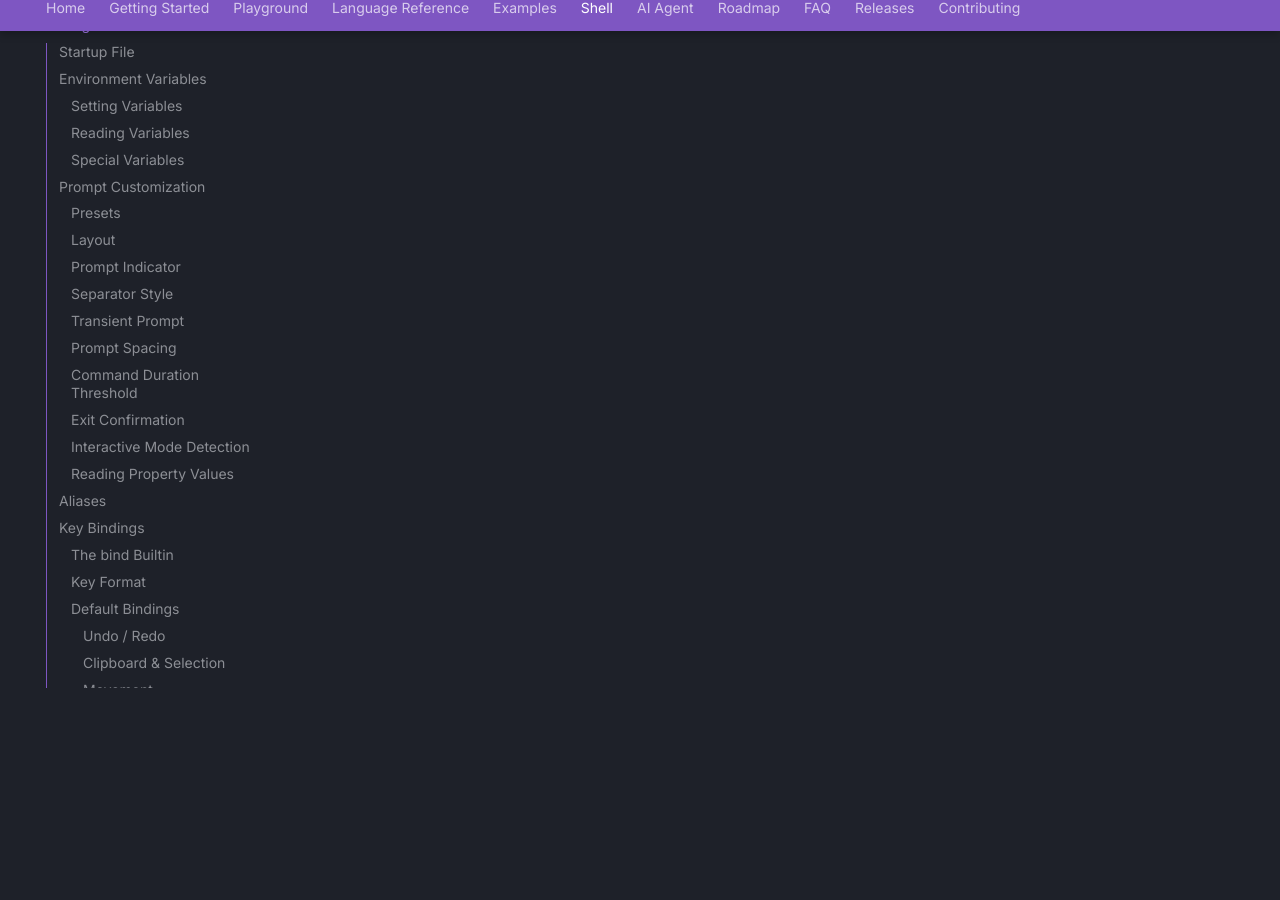
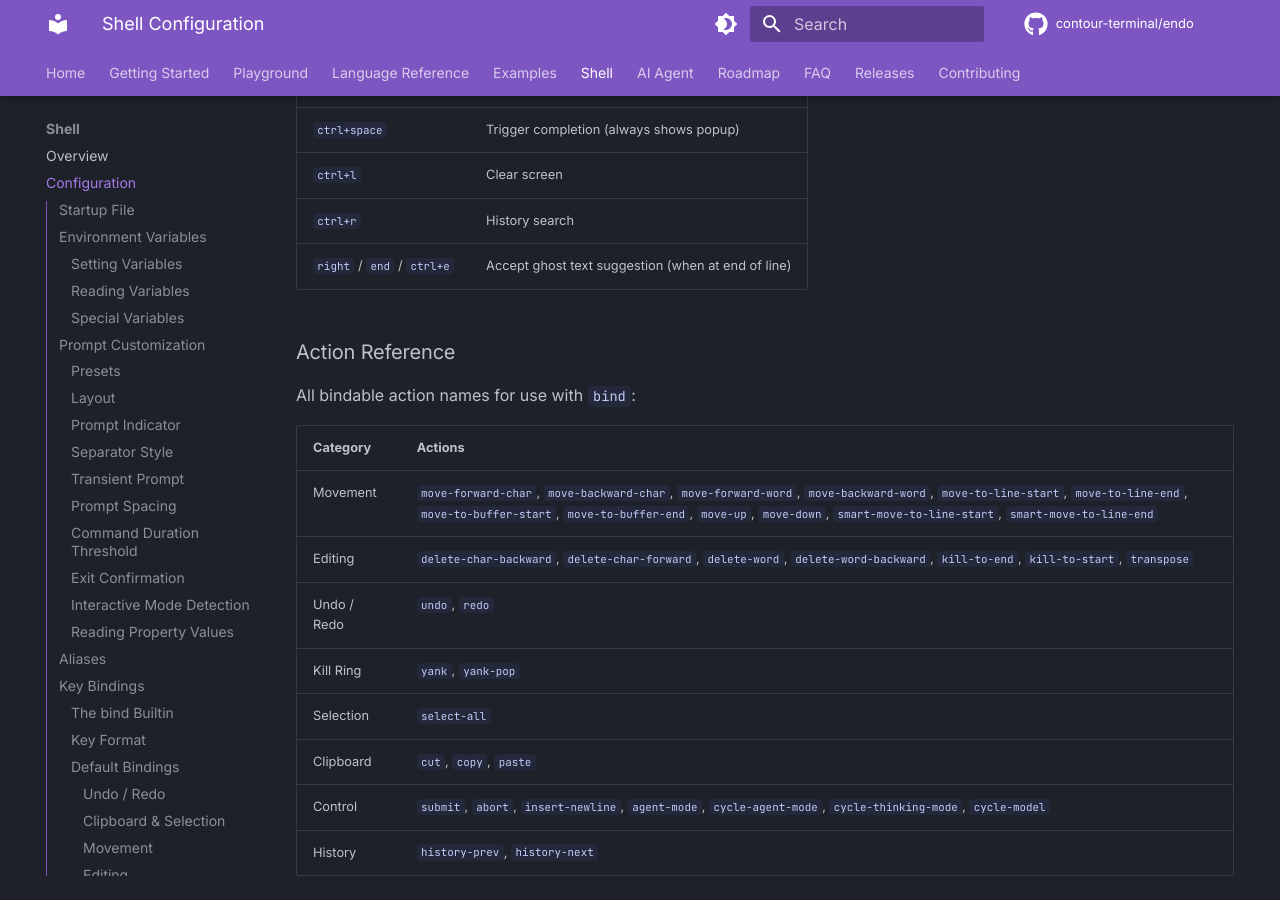
Before and after one commit to contour-terminal/endo, an MkDocs documentation site: the page built from docs/shell/configuration.md, in a window 1280 px wide and 900 px high, scrolled down 8338 px. Built offline with MkDocs 1.6.1 and Material for MkDocs 9.7.7, drawn with Linux system fonts in a browser that asks for light colours; comment, search, counter and statistics services are not loaded; some of the changed text lies outside the part shown.

Commit message:
docs: update keybinding reference with agent mode and action list
Add Agent Mode keybinding section (ctrl+t, shift+tab, ctrl+/, ctrl+.).
Add complete Action Reference table listing all bindable action names.
Update bind help text with smart-move and agent mode actions. Document
that paste and transpose have no default bindings with tips on how to
bind them.

Signed-off-by: Christian Parpart <christian@parpart.family>

```diff
--- a/docs/shell/configuration.md
+++ b/docs/shell/configuration.md
@@ -262,8 +262,12 @@
 |-----|--------|
 | `ctrl+c` | Copy (or interrupt if no selection) |
 | `ctrl+x` | Cut |
-| `ctrl+v` | Paste |
 | `ctrl+shift+a` | Select all |
+
+!!! tip
+    Paste has no default binding. Terminal paste is handled natively via the terminal's
+    paste event (`ctrl+v` or `ctrl+shift+v` depending on terminal). To bind the kill ring
+    paste action, run: `bind ctrl+v paste`
 
 #### Movement
 
@@ -301,7 +305,18 @@
 | `alt+d` | Delete word forward |
 | `ctrl+k` | Kill to end of line |
 | `ctrl+u` | Kill to start of line |
-| `ctrl+t` | Transpose characters |
+
+!!! tip
+    Transpose has no default binding. To bind it, run: `bind ctrl+t transpose`
+
+#### Agent Mode
+
+| Key | Action |
+|-----|--------|
+| `ctrl+t` | Enter agent mode |
+| `shift+tab` | Cycle agent sub-modes |
+| `ctrl+/` | Cycle thinking modes |
+| `ctrl+.` | Cycle model |
 
 #### Kill Ring
 
@@ -326,6 +341,21 @@
 | `ctrl+r` | History search |
 | `right` / `end` / `ctrl+e` | Accept ghost text suggestion (when at end of line) |
 
+### Action Reference
+
+All bindable action names for use with `bind`:
+
+| Category | Actions |
+|----------|---------|
+| Movement | `move-forward-char`, `move-backward-char`, `move-forward-word`, `move-backward-word`, `move-to-line-start`, `move-to-line-end`, `move-to-buffer-start`, `move-to-buffer-end`, `move-up`, `move-down`, `smart-move-to-line-start`, `smart-move-to-line-end` |
+| Editing | `delete-char-backward`, `delete-char-forward`, `delete-word`, `delete-word-backward`, `kill-to-end`, `kill-to-start`, `transpose` |
+| Undo / Redo | `undo`, `redo` |
+| Kill Ring | `yank`, `yank-pop` |
+| Selection | `select-all` |
+| Clipboard | `cut`, `copy`, `paste` |
+| Control | `submit`, `abort`, `insert-newline`, `agent-mode`, `cycle-agent-mode`, `cycle-thinking-mode`, `cycle-model` |
+| History | `history-prev`, `history-next` |
+
 !!! note "Under Development"
     Some configuration features (such as vi mode and configurable color schemes) are still
     under development. See the [Roadmap](../roadmap/index.md) for planned features.
```
Also changed, not shown: 1 other file.
